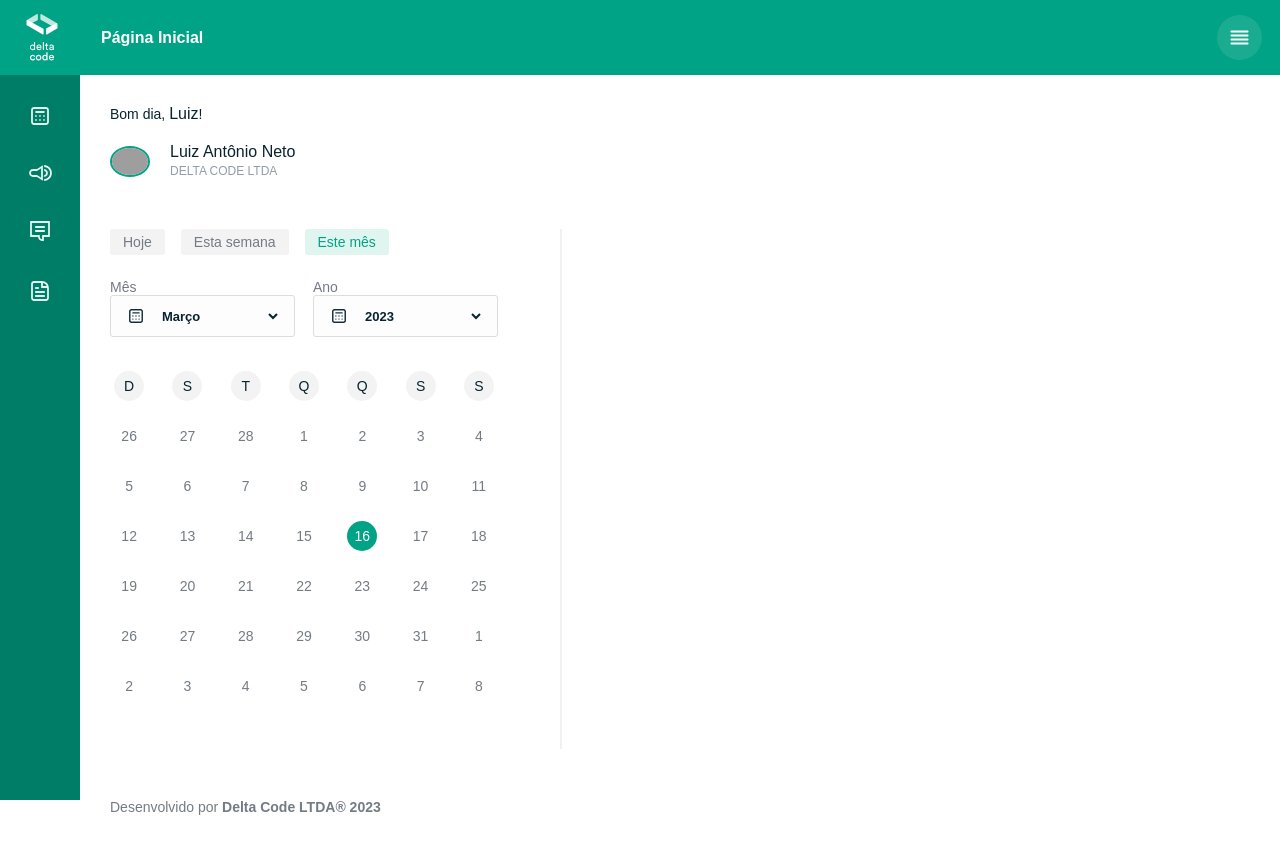
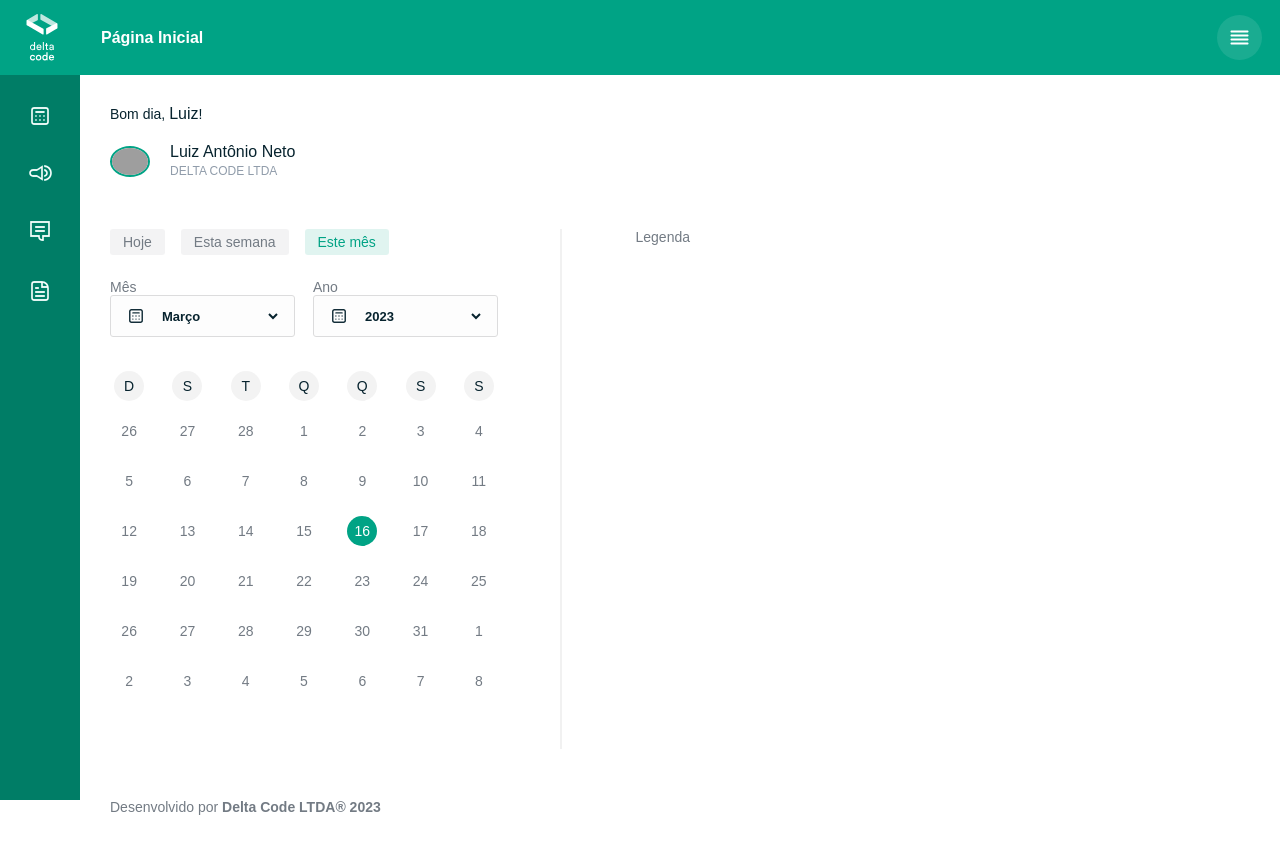
Before and after one commit to Luk4x/delta-code-calendar, a React (Vite) app: page / in a window 1280 px wide. Built offline with nearby package versions, Linux system fonts and the light colour scheme; grey boxes are pictures that could not be loaded; a web font is replaced by a local one.

Commit message:
getting user events in calendar

```diff
--- a/src/components/MainContent/index.jsx
+++ b/src/components/MainContent/index.jsx
@@ -1,9 +1,10 @@
-import { MainStyled, UserInfoStyled } from './styled';
+import { MainStyled, UserInfoStyled, SectionStyled } from './styled';
 
 import { UserCalendar } from '../UserCalendar';
 import { Footer } from '../Footer';
 
 import { user } from '../../utils/userMockup';
+import { UserCalendarEvents } from '../UserCalendarEvents';
 
 export function MainContent() {
     const userFirstName = user.fullName.split(' ')[0];
@@ -22,7 +23,10 @@ export function MainContent() {
                     </div>
                 </div>
             </UserInfoStyled>
-            <UserCalendar />
+            <SectionStyled>
+                <UserCalendar />
+                <UserCalendarEvents />
+            </SectionStyled>
             <Footer />
         </MainStyled>
     );
--- a/src/components/MainContent/styled.js
+++ b/src/components/MainContent/styled.js
@@ -44,3 +44,10 @@ export const UserInfoStyled = styled.div`
         }
     }
 `;
+
+export const SectionStyled = styled.section`
+    border-right: 2px solid ${props => props.theme.colorSchema.borderBase};
+    min-height: 65vh;
+    max-width: calc(388px + 64px);
+    position: relative;
+`;
--- a/src/components/UserCalendar/index.jsx
+++ b/src/components/UserCalendar/index.jsx
@@ -1,7 +1,6 @@
 import { useState } from 'react';
 
 import {
-    SectionStyled,
     WrapTopButtonsStyled,
     WrapSelectStyled,
     WrapDaysStyled,
@@ -12,6 +11,7 @@ import {
 import { CalendarSelect } from '../CalendarSelect';
 
 import {
+    getCalendarEventsAlert,
     getRangeOfDaysInMonth,
     getYearsRangeList,
     monthNamesList,
@@ -33,8 +33,12 @@ export function UserCalendar() {
         console.log(`calling button: '${id}'`);
     };
 
+    const viewEventsInDate = (year, month, day) => {
+        console.log(new Date(year, month, day));
+    };
+
     return (
-        <SectionStyled>
+        <div>
             <WrapTopButtonsStyled>
                 {['Hoje', 'Esta semana', 'Este mês'].map(buttonName => (
                     <button key={buttonName} onClick={() => timeSkipButton(buttonName)}>
@@ -65,11 +69,25 @@ export function UserCalendar() {
                     </WeekdaysNameStyled>
                 ))}
                 {rangeOfDaysInMonth.map((day, i) => (
-                    <DaysInMonthStyled key={i} currentDay={day === currentDay}>
-                        {day}
+                    <DaysInMonthStyled
+                        key={i}
+                        currentDay={day.value === currentDay}
+                        dayEvents={
+                            day.isFromThisMonth &&
+                            getCalendarEventsAlert(
+                                selectedYear,
+                                selectedMonthIndex,
+                                day.value
+                            )
+                        }
+                        onClick={() =>
+                            viewEventsInDate(selectedYear, selectedMonthIndex, day.value)
+                        }
+                    >
+                        <span>{day.value}</span>
                     </DaysInMonthStyled>
                 ))}
             </WrapDaysStyled>
-        </SectionStyled>
+        </div>
     );
 }
--- a/src/components/UserCalendar/styled.js
+++ b/src/components/UserCalendar/styled.js
@@ -1,12 +1,4 @@
 import styled from 'styled-components';
-
-import { Fragment } from 'react';
-
-export const SectionStyled = styled.section`
-    border-right: 2px solid ${props => props.theme.colorSchema.borderBase};
-    min-height: 65vh;
-    max-width: 452px;
-`;
 
 export const WrapTopButtonsStyled = styled.div`
     display: flex;
@@ -48,7 +40,8 @@ export const WrapDaysStyled = styled.div`
     max-width: 388px;
 
     span,
-    button {
+    button,
+    button span {
         width: 30px;
         height: 30px;
         font-size: 14px;
@@ -68,22 +61,106 @@ export const WeekdaysNameStyled = styled.span`
 
 export const DaysInMonthStyled = styled.button`
     cursor: pointer;
+    position: relative;
+    padding-bottom: 10px;
+    background: none;
+    border-radius: 8px;
 
-    ${props =>
-        props.currentDay
-            ? `
+    &:hover,
+    &:active,
+    &:focus {
+        ${props =>
+            !props.currentDay &&
+            `border: 1px solid ${props.theme.colorSchema.backgroundHighlight}`};
+
+        &::before,
+        &::after {
+            margin: -1px;
+        }
+    }
+
+    span {
+        color: ${props => props.theme.colorSchema.textBaseLevel3};
+
+        ${props =>
+            props.currentDay &&
+            `
             background: ${props.theme.colorSchema.backgroundHighlight};
             color: ${props.theme.colorSchema.backgroundBase};
             border-radius: 100%;
             font-weight: 500;
-            `
-            : `
-            color: ${props.theme.colorSchema.textBaseLevel3};
-            border-radius: 8px;
-            background: none;
-            `}
+        `}
+    }
 
-    &:hover, &:active, &:focus {
-        border: 1px solid ${props => props.theme.colorSchema.backgroundHighlight};
+    &::before,
+    &::after {
+        content: '';
+        position: absolute;
+        bottom: 4px;
+        width: 6px;
+        height: 6px;
+        border-radius: 100%;
     }
+
+    ${props => {
+        switch (props.dayEvents) {
+            case 'mixedValues':
+                return `
+                    &::before {
+                        left: 8px;
+                        background: ${props.theme.colorSchema.backgroundHighlight};
+                    }
+
+                    &::after {
+                        left: 16px;
+                        background: ${props.theme.colorSchema.backgroundHighlightLevel3};
+                    }
+                    `;
+
+            case 'onlyPositiveValues':
+                return `
+                        &::before {
+                            left: 8px;
+                            background: ${props.theme.colorSchema.backgroundHighlight};
+                        }
+
+                        &::after {
+                            left: 16px;
+                            background: ${props.theme.colorSchema.backgroundHighlight};
+                        }
+                `;
+
+            case 'onlyNegativeValues':
+                return `
+                        &::before {
+                            left: 8px;
+                            background: ${props.theme.colorSchema.backgroundHighlightLevel3};
+                        }
+
+                        &::after {
+                            left: 16px;
+                            background: ${props.theme.colorSchema.backgroundHighlightLevel3};
+                        }
+                `;
+
+            case 'negativeValue':
+                return `
+                        &::after {
+                            left: 12px;
+                            background: ${props.theme.colorSchema.backgroundHighlightLevel3};
+                        }
+                `;
+
+            case 'positiveValue':
+                return `
+                        &::before {
+                            left: 12px;
+                            background: ${props.theme.colorSchema.backgroundHighlight};
+                        }
+                `;
+
+            default:
+                return null;
+        }
+    }}
 `;
--- /dev/null
+++ b/src/components/UserCalendarEvents/index.jsx
@@ -0,0 +1,9 @@
+import { ContainerStyled } from './styled';
+
+export function UserCalendarEvents() {
+    return (
+        <ContainerStyled>
+            <p>Legenda</p>
+        </ContainerStyled>
+    );
+}
--- /dev/null
+++ b/src/components/UserCalendarEvents/styled.js
@@ -0,0 +1,14 @@
+import styled from 'styled-components';
+
+export const ContainerStyled = styled.div`
+    position: absolute;
+    top: 0;
+    right: calc(-64px * 2 - 2px);
+
+    p {
+        font-size: 14px;
+        font-weight: 500;
+        color: ${props => props.theme.colorSchema.textBaseLevel3};
+        margin-bottom: 20px;
+    }
+`;
--- a/src/utils/calendarHelpers.js
+++ b/src/utils/calendarHelpers.js
@@ -1,3 +1,5 @@
+import { user } from './userMockup';
+
 export const monthNamesList = [
     'janeiro',
     'fevereiro',
@@ -48,18 +50,56 @@ export const getRangeOfDaysInMonth = (year, month) => {
 
     // Filling the array with the days of the current month
     for (let i = 1; i <= totalDaysInMonth; i++) {
-        rangeOfDaysInMonth.push(i);
+        rangeOfDaysInMonth.push({ value: i, isFromThisMonth: true });
     }
 
     // Filling the beginning of the array with the last days of the last month until the first day of the current month aligns with the day of the week
     for (let i = 0; i < firstWeekday; i++) {
-        rangeOfDaysInMonth.unshift(totalDaysInPreviousMonth - i);
+        rangeOfDaysInMonth.unshift({
+            value: totalDaysInPreviousMonth - i,
+            isFromThisMonth: false
+        });
     }
 
     // Completing the array with the first days of the next month
     for (let i = 1; rangeOfDaysInMonth.length < 42; i++) {
-        rangeOfDaysInMonth.push(i);
+        rangeOfDaysInMonth.push({ value: i, isFromThisMonth: false });
     }
 
     return rangeOfDaysInMonth;
 };
+
+export const getFormattedDate = (date, returnType) => {
+    if (returnType === 'pt-BR') {
+        return new Date(date).toLocaleString('pt-BR').split(',')[0];
+    } else if (returnType === 'JSON') {
+        return date.toJSON().split('T')[0];
+    }
+};
+
+export const getCalendarEventsAlert = (year, month, day) => {
+    const receivedDate = getFormattedDate(new Date(year, month, day), 'JSON');
+
+    if (user.movements[receivedDate]) {
+        if (user.movements[receivedDate].length > 1) {
+            const onlyPositive = user.movements[receivedDate].reduce(
+                (acc, movement) => movement.value > 0 && acc,
+                true
+            );
+
+            const onlyNegative = user.movements[receivedDate].reduce(
+                (acc, movement) => movement.value < 0 && acc,
+                true
+            );
+
+            const mixed = !onlyNegative && !onlyPositive;
+
+            if (mixed) return 'mixedValues';
+            else if (onlyNegative) return 'onlyNegativeValues';
+            else return 'onlyPositiveValues';
+        } else {
+            if (user.movements[receivedDate][0].value > 0) return 'positiveValue';
+            else return 'negativeValue';
+        }
+    } else return null;
+};
--- a/src/utils/userMockup.js
+++ b/src/utils/userMockup.js
@@ -3,7 +3,7 @@ export const user = {
     imageUrl: 'https://github.com/luiz-from-delta.png',
     organization: 'delta code ltda',
     movements: {
-        '2023-01-10T03:00:00.000Z': [
+        '2023-01-10': [
             {
                 title: 'Pró-Labore: Luiz Antônio Teixeira...',
                 type: 'salário',
@@ -20,14 +20,14 @@ export const user = {
                 value: -1680.72
             }
         ],
-        '2023-01-11T03:00:00.000Z': [
+        '2023-01-11': [
             {
                 title: 'Prestação de Serviços 2: Delta Code',
                 type: 'receita',
                 value: 9100.28
             }
         ],
-        '2023-01-19T03:00:00.000Z': [
+        '2023-01-19': [
             {
                 title: 'INSS: Kaori Ayanami',
                 type: 'imposto',
@@ -36,5 +36,3 @@ export const user = {
         ]
     }
 };
-
-// new Date('2023-01-10T03:00:00.000Z').toLocaleString('pt-BR',).split(',')[0]
```
